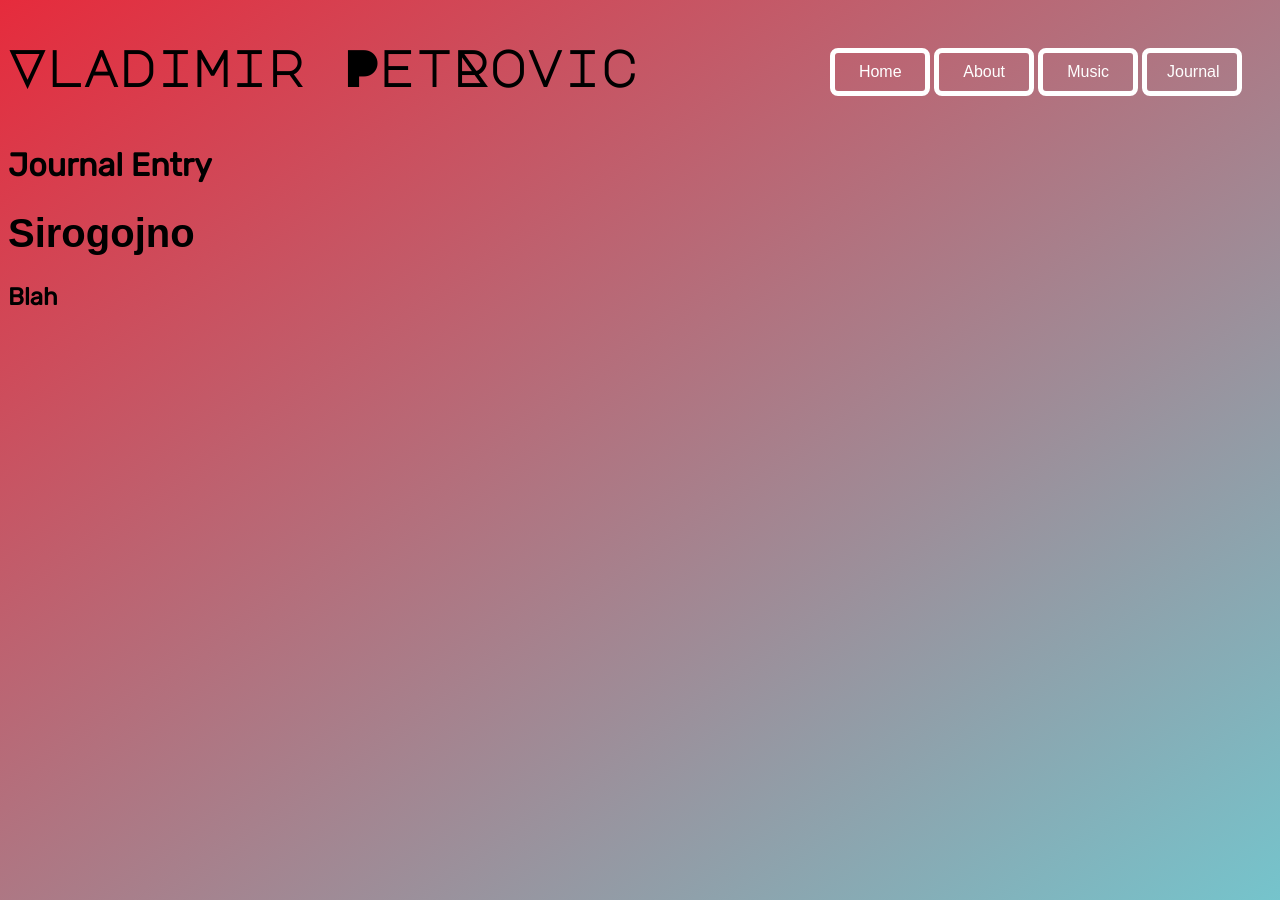
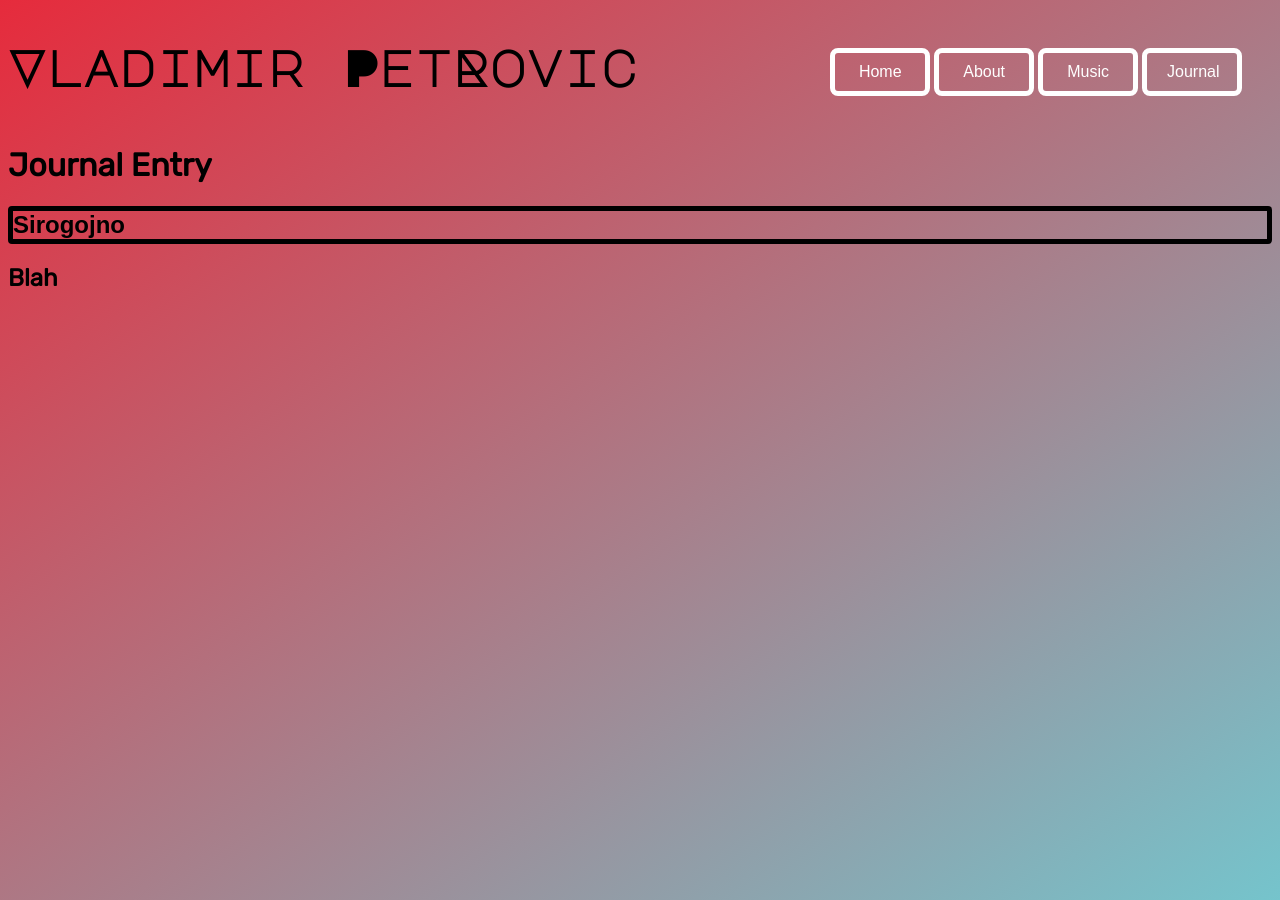
Before and after one commit to PaigeEmanuelle/PaigeEmanuelle.github.io, a Jekyll site: the page built from _posts/2019-03-04-sirogojno.md, in a window 1280 px wide. Built offline with Jekyll 4.4.1, drawn with Linux system fonts in a browser that asks for light colours.

Commit message:
Add credits for colors, update jorunal title style

```diff
--- a/_layouts/post.html
+++ b/_layouts/post.html
@@ -4,7 +4,7 @@
     <body>
         <!-- Post title header -->
         {% include header-post.html %}
-            <h1 class="post-title">{{ page.title }}</h1>
+            <h2 class="post-title">{{ page.title }}</h2>
             <div>
                 {{ content }}
             </div>
--- a/assets/css/style.css
+++ b/assets/css/style.css
@@ -51,7 +51,8 @@ div.container {
 .post-title {
   font-family: sans-serif;
   color: black;
-  font-size: 40px;
+  border: 5px solid black;
+  border-radius: 4px;
 }
 
 .page-home {
```
Also changed, not shown: README.md.
